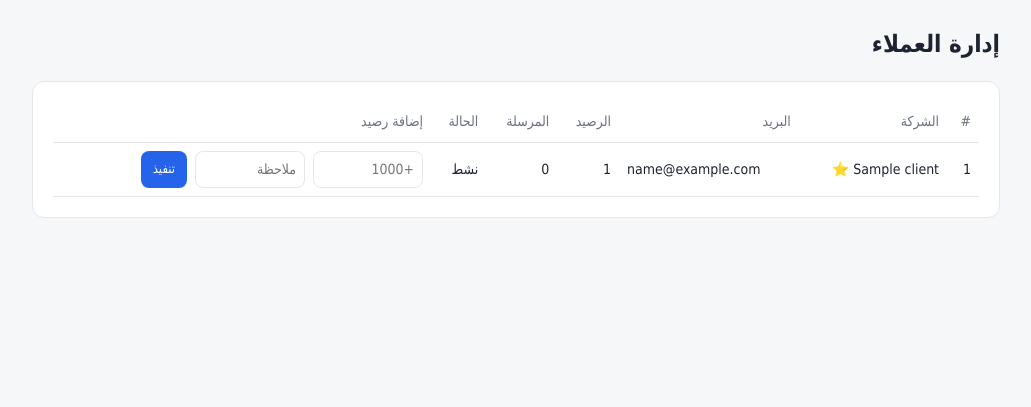
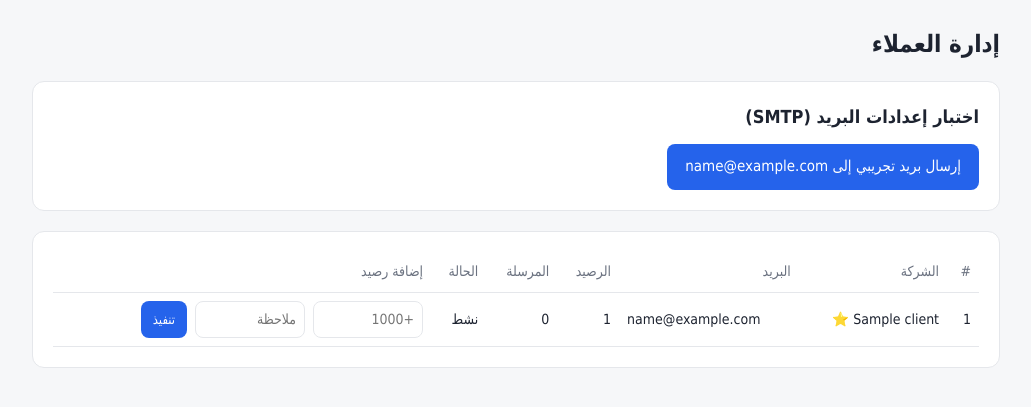
Before and after one commit to Fahadub/httpsz, a PHP site: page /admin in a window 1280 px wide. Shown: the part 61-468 px from the top of the page, without its empty margins (124-1155 px from the left). Run offline with PHP 8.4, Linux system fonts and the light colour scheme; the visitor is signed in with stand-in values (Sample User, id 1); tables that the repository leaves empty hold one stand-in row (values such as "Sample post").

Commit message:
Add admin button to send a test email (verifies SMTP settings without SSH)
Co-Authored-By: Claude Opus 5.5 <noreply@anthropic.com>
Claude-Session: https://claude.ai/code/session_01SBdUuYjCDtDzqMKNeGKdyN

```diff
--- a/udeyou-otp/public/index.php
+++ b/udeyou-otp/public/index.php
@@ -46,6 +46,7 @@ $router->post('/keys/{id}/revoke', [$dash, 'revokeKey']);
 $router->get('/admin', [$admin, 'index']);
 $router->post('/admin/clients/{id}/credits', [$admin, 'addCredits']);
 $router->post('/admin/clients/{id}/toggle', [$admin, 'toggleStatus']);
+$router->post('/admin/test-mail', [$admin, 'testMail']);
 
 $isApi = str_starts_with($request->path, '/api/');
 if (!$isApi) {
--- a/udeyou-otp/src/Controllers/Web/AdminController.php
+++ b/udeyou-otp/src/Controllers/Web/AdminController.php
@@ -4,12 +4,17 @@ declare(strict_types=1);
 
 namespace Udeyou\Controllers\Web;
 
+use Udeyou\Core\Config;
 use Udeyou\Core\Request;
 use Udeyou\Core\Response;
 use Udeyou\Core\Session;
 use Udeyou\Core\View;
 use Udeyou\Repositories\ClientRepository;
 use Udeyou\Services\CreditService;
+use Udeyou\Services\Mail\MailCarrierFactory;
+use Udeyou\Services\Mail\MailDeliveryException;
+use Udeyou\Services\Mail\MailMessage;
+use Udeyou\Services\OtpTemplate;
 
 /** Platform owner panel: list clients, top up credits, suspend/activate accounts. */
 final class AdminController
@@ -22,6 +27,7 @@ final class AdminController
             'client'  => $admin,
             'clients' => (new ClientRepository())->all(),
             'notice'  => Session::flash('notice'),
+            'error'   => Session::flash('error'),
         ]);
     }
 
@@ -52,6 +58,23 @@ final class AdminController
         Response::redirect('/admin');
     }
 
+    /** Sends a sample OTP email to the admin to check the SMTP settings in .env (no credits used). */
+    public function testMail(Request $request): void
+    {
+        Session::verifyCsrf($request);
+        $admin = self::requireAdmin();
+
+        $appName = (string) Config::get('APP_NAME', 'Udeyou OTP');
+        $email = OtpTemplate::render('123456', $appName, 300, 'ar', null, null);
+        try {
+            MailCarrierFactory::make()->send(new MailMessage($admin['email'], $appName, $email['subject'], $email['html'], $email['text']));
+            Session::flash('notice', "تم إرسال بريد تجريبي إلى {$admin['email']} — تحقق من الوارد (والـ Spam).");
+        } catch (MailDeliveryException $e) {
+            Session::flash('error', 'فشل الإرسال: ' . $e->getMessage());
+        }
+        Response::redirect('/admin');
+    }
+
     private static function requireAdmin(): array
     {
         $client = DashboardController::currentClient();
--- a/udeyou-otp/views/admin.php
+++ b/udeyou-otp/views/admin.php
@@ -1,6 +1,14 @@
 <?php use Udeyou\Core\Session; $csrf = e(Session::csrfToken()); ?>
 <h1>إدارة العملاء</h1>
 <?php if ($notice): ?><div class="alert ok"><?= e($notice) ?></div><?php endif; ?>
+<?php if ($error): ?><div class="alert error"><?= e($error) ?></div><?php endif; ?>
+<section class="card">
+  <h2>اختبار إعدادات البريد (SMTP)</h2>
+  <form method="post" action="/admin/test-mail">
+    <input type="hidden" name="_csrf" value="<?= $csrf ?>">
+    <button class="btn">إرسال بريد تجريبي إلى <?= e($client['email']) ?></button>
+  </form>
+</section>
 <section class="card">
   <table>
     <tr><th>#</th><th>الشركة</th><th>البريد</th><th>الرصيد</th><th>المرسلة</th><th>الحالة</th><th>إضافة رصيد</th><th></th></tr>
```
